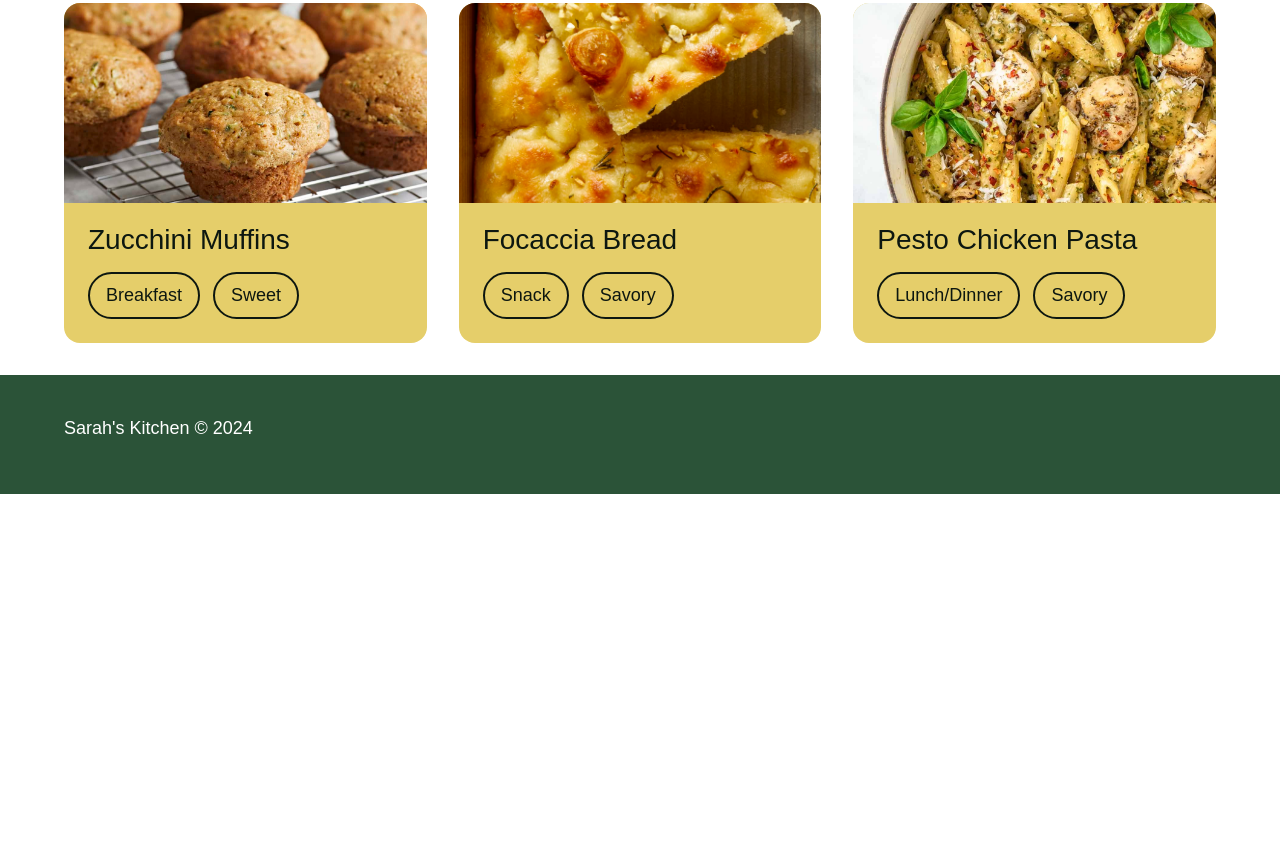
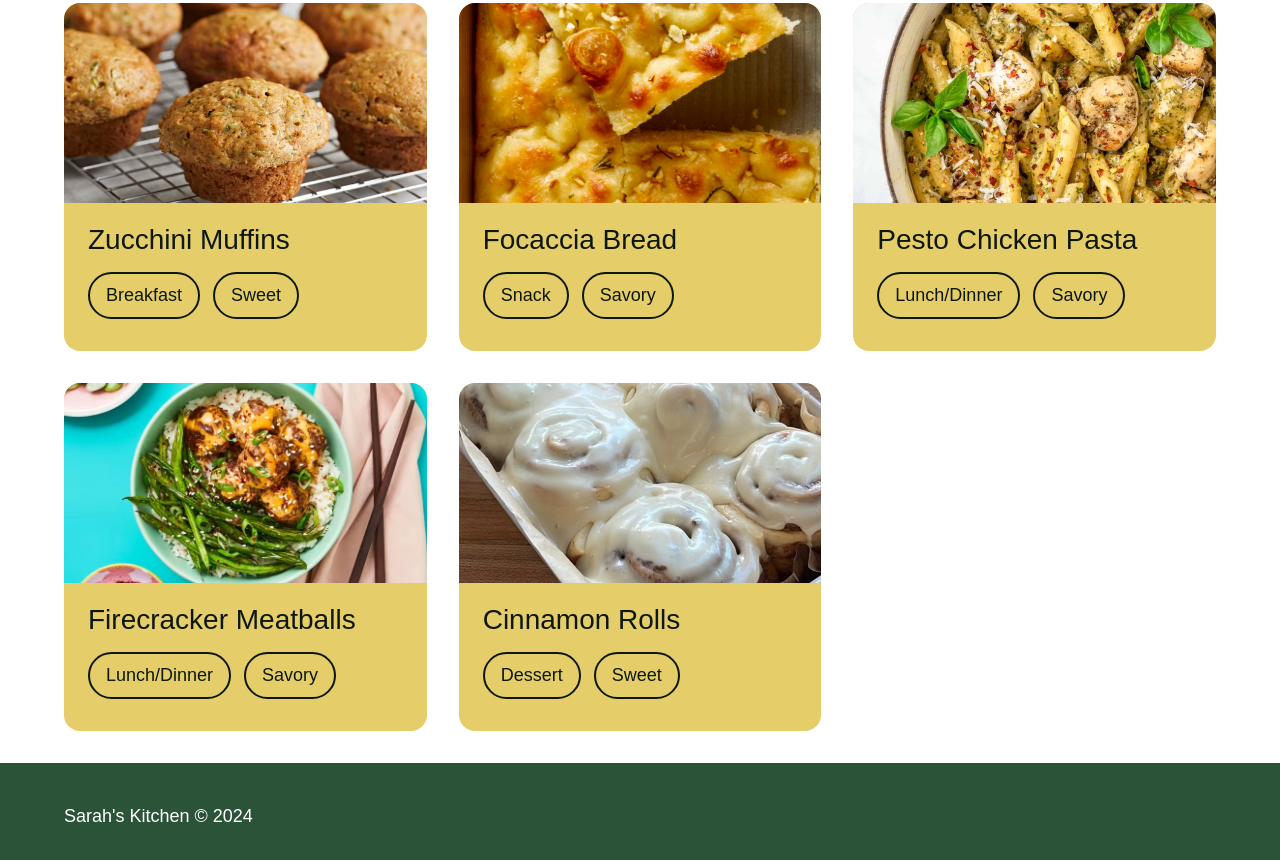
Before and after one commit to sarah-pen/sarahs-kitchen, a plain HTML site: page recipes.html in a window 1280 px wide. Shown: the part 478-1338 px from the top of the page. Before the commit the page ends 972 px from the top, so only its background shows below. Drawn offline with Linux system fonts and the light colour scheme; a web font is replaced by a local one.

Commit message:
adding recipes and products

```diff
--- a/css/style.css
+++ b/css/style.css
@@ -339,7 +339,7 @@
 
     #product-list {
         display: grid;
-        grid-template-columns: repeat(6, 1fr);
+        grid-template-columns: repeat(7, 1fr);
         column-gap: 16px;
         scroll-snap-type: x mandatory;
         scroll-behavior: smooth;
@@ -459,6 +459,7 @@
         display: grid;
         grid-template-columns: repeat(3, 1fr);
         column-gap: 32px;
+        row-gap: 32px;
     }
 
     .recipe {
@@ -473,6 +474,10 @@
         width: 70%;
         margin: auto;
         margin-top: 24px;
+    }
+
+    .tags p {
+        margin-bottom: 8px;
     }
 }
 
--- a/recipes.html
+++ b/recipes.html
@@ -97,6 +97,42 @@
                 </div>
             </div>
 
+            <div class="recipe" id="meatballs">
+                <div class="front">
+                    <img src="images/meatballs.jpg" alt="Meatballs with rice and green beans">
+                    <h2>Firecracker Meatballs</h2>
+                    <div class="tags">
+                        <p>Lunch/Dinner</p>
+                        <p>Savory</p>
+                    </div>
+                </div>
+                <div class="back">
+                    <p>Try out some meatballs in a new dish! With rice, green beans, and a delicious sauce, this meal is balanced and filling.</p>
+                    <p><strong>Time:</strong> 40 mins</p>
+                    <p><strong>Yields:</strong> 2 servings</p>
+                    <a href="https://www.hellofresh.com/recipes/firecracker-meatballs-5ea70fe14c4efb3fb12140f1" target="_blank">Full Recipe for Firecracker Meatballs  <i class="fa-solid fa-arrow-up-right-from-square"></i></a>
+                </div>
+            </div>
+
+            <div class="recipe" id="rolls">
+                <div class="front">
+                    <img src="images/cinnamon-rolls.jpg" alt="Six cinnamon rolls in a pan">
+                    <h2>Cinnamon Rolls</h2>
+                    <div class="tags">
+                        <p>Dessert</p>
+                        <p>Sweet</p>
+                    </div>
+                </div>
+                <div class="back">
+                    <p>You won't be disappointed with these cinnamon rolls. They're moist, sweet, and are perfect for the holidays.</p>
+                    <p><strong>Time:</strong> 3.5 hours</p>
+                    <p><strong>Yields:</strong> 12 servings</p>
+                    <a href="https://mxriyum.com/cinnamon-rolls/" target="_blank">Full Recipe for Cinnamon Rolls  <i class="fa-solid fa-arrow-up-right-from-square"></i></a>
+                </div>
+            </div>
+
+
+
 
         </section>
 
```
Also changed, not shown: essentials.html (+10 -0 lines), images/cinnamon-rolls.jpg (added), images/essentials/spinner.jpeg (added), images/meatballs.jpg (added).
